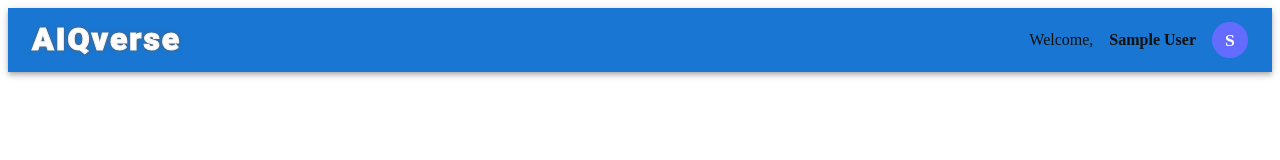
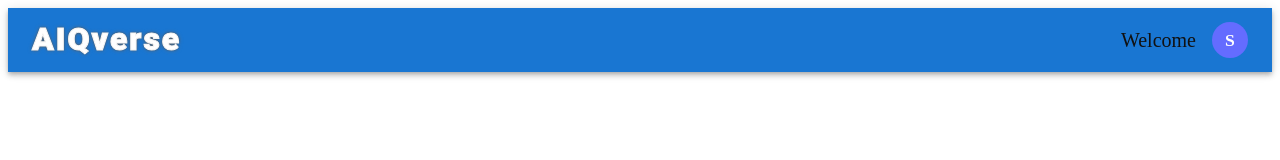
Before and after one commit to abhinav8311/quiz-app, a React (Vite) app in the folder client/: page / in a window 1280 px wide. Shown: the top 160 px of the page. Built offline with nearby package versions, Linux system fonts and the light colour scheme; sample sign-in values are in the browser's storage.

Commit message:
feat: update Navbar welcome message styling

```diff
--- a/client/src/components/Navbar.jsx
+++ b/client/src/components/Navbar.jsx
@@ -38,8 +38,7 @@ const Navbar = () => {
         </Typography>
         {user && (
           <div style={{ display: 'flex', alignItems: 'center', gap: '1rem' }}>
-            <span style={{ fontSize: '1rem', color: '#111' }}>Welcome,</span>
-            <span style={{ fontWeight: 600, color: '#111' }}>{user.name}</span>
+            <span style={{ fontSize: '1.25rem', fontWeight: 450, color: '#111' }}>Welcome</span>
             <span style={{
               width: 36,
               height: 36,
```
Also changed, not shown: 2 other files (tests, documents, lock files or other folders).
